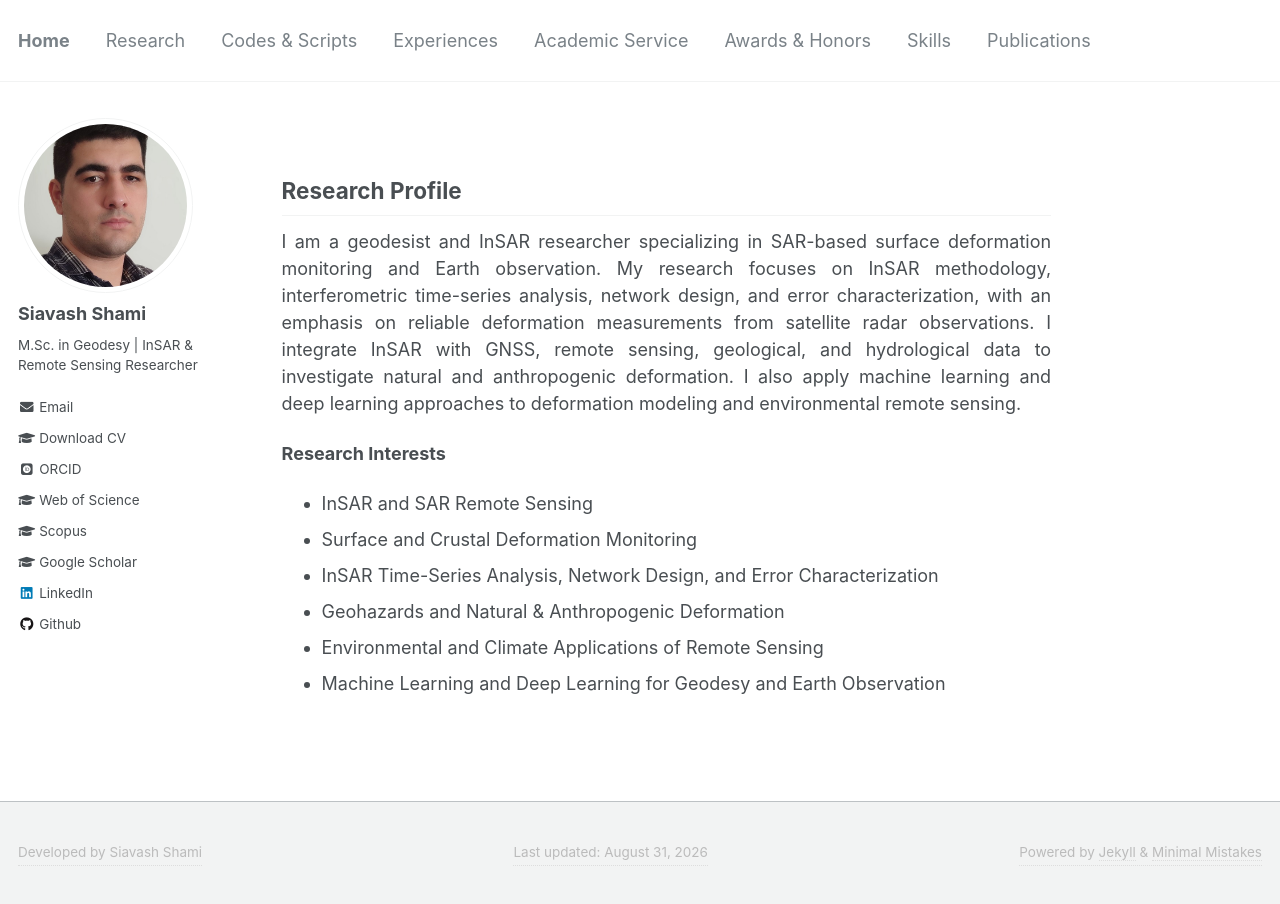
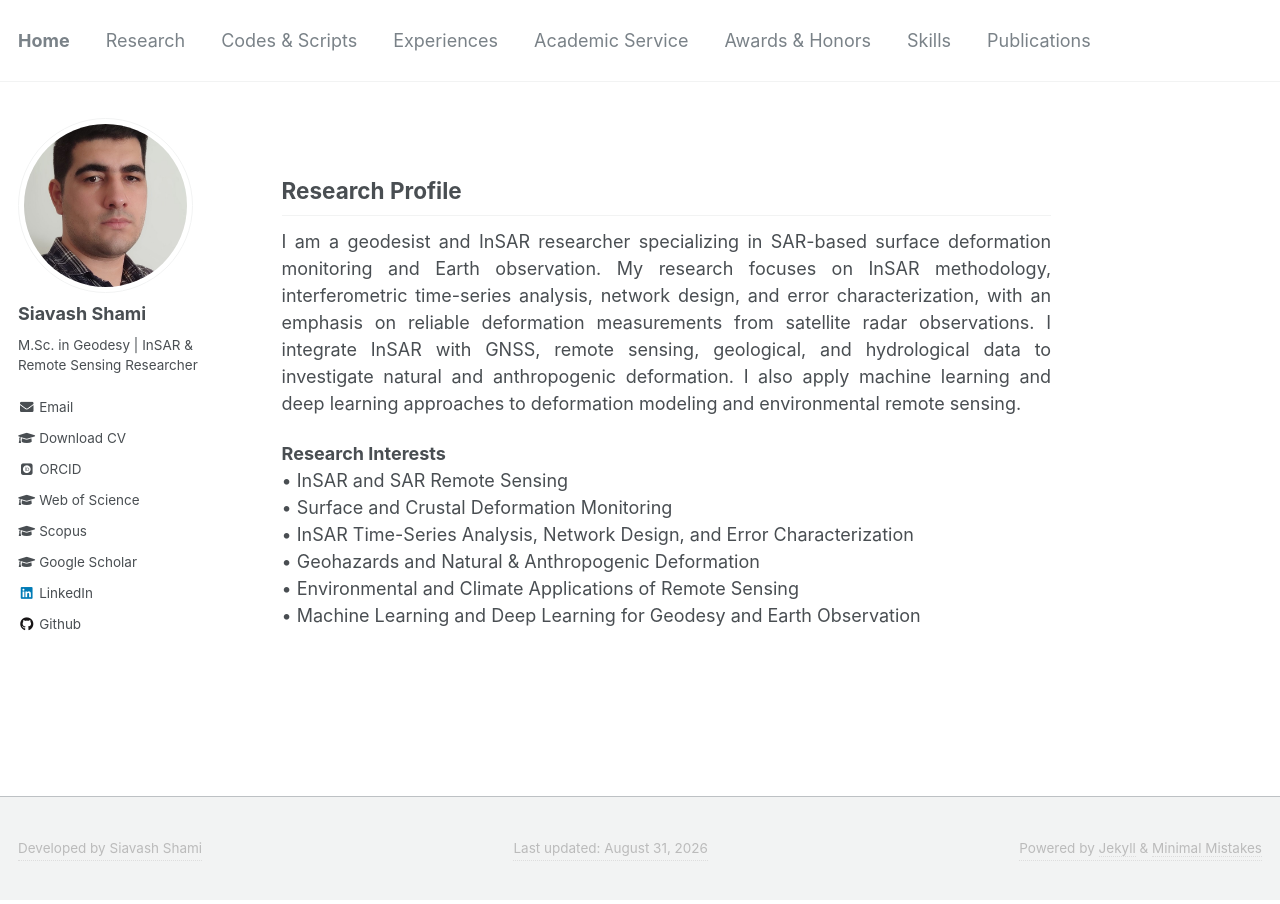
Before and after one commit to siavashshami/siavashshami.github.io, a Jekyll site: the page built from _pages/home.md, in a window 1280 px wide. Built offline with Jekyll 4.4.1, drawn with Linux system fonts in a browser that asks for light colours; some web fonts are replaced.

```diff
--- a/_pages/home.md
+++ b/_pages/home.md
@@ -12,10 +12,10 @@ redirect_from:
 <p style="text-align: justify; text-justify: inter-ideograph; direction: ltr; width: 100%;">
 I am a geodesist and InSAR researcher specializing in SAR-based surface deformation monitoring and Earth observation. My research focuses on InSAR methodology, interferometric time-series analysis, network design, and error characterization, with an emphasis on reliable deformation measurements from satellite radar observations. I integrate InSAR with GNSS, remote sensing, geological, and hydrological data to investigate natural and anthropogenic deformation. I also apply machine learning and deep learning approaches to deformation modeling and environmental remote sensing.
 </p>
-<strong>Research Interests</strong>
-- InSAR and SAR Remote Sensing
-- Surface and Crustal Deformation Monitoring
-- InSAR Time-Series Analysis, Network Design, and Error Characterization
-- Geohazards and Natural & Anthropogenic Deformation
-- Environmental and Climate Applications of Remote Sensing
-- Machine Learning and Deep Learning for Geodesy and Earth Observation
+<strong>Research Interests</strong><br>
+•	InSAR and SAR Remote Sensing<br>
+•	Surface and Crustal Deformation Monitoring<br>
+•	InSAR Time-Series Analysis, Network Design, and Error Characterization<br>
+•	Geohazards and Natural & Anthropogenic Deformation<br>
+•	Environmental and Climate Applications of Remote Sensing<br>
+•	Machine Learning and Deep Learning for Geodesy and Earth Observation
```
